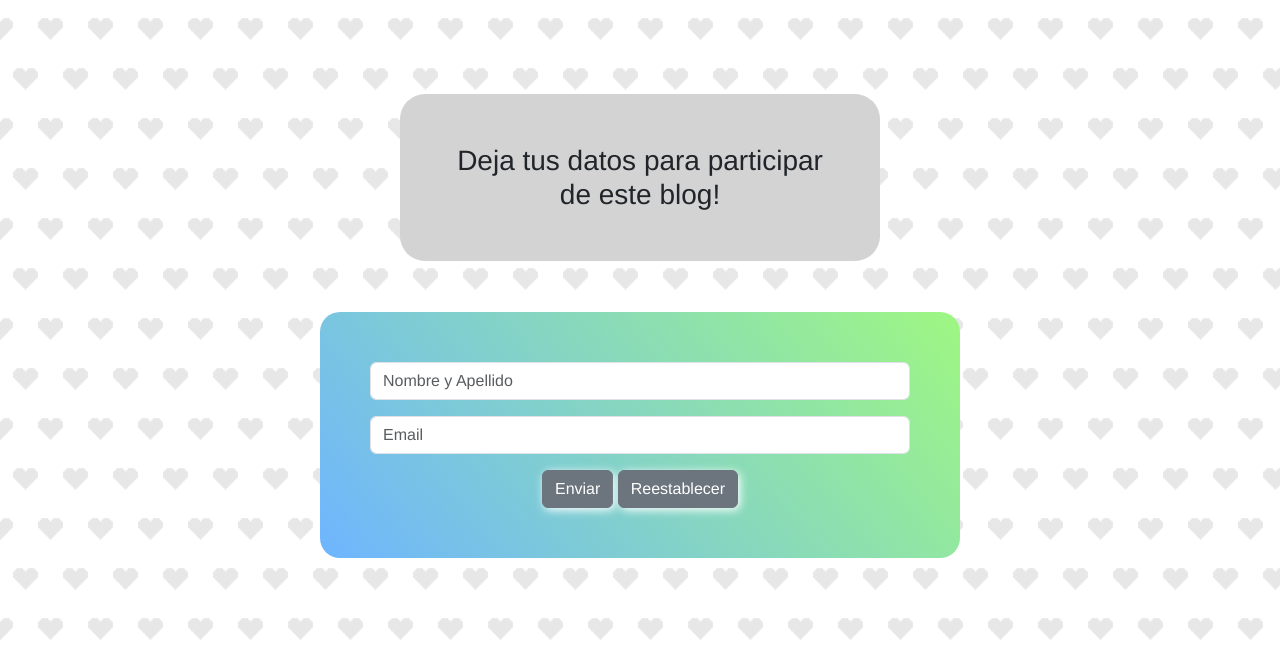
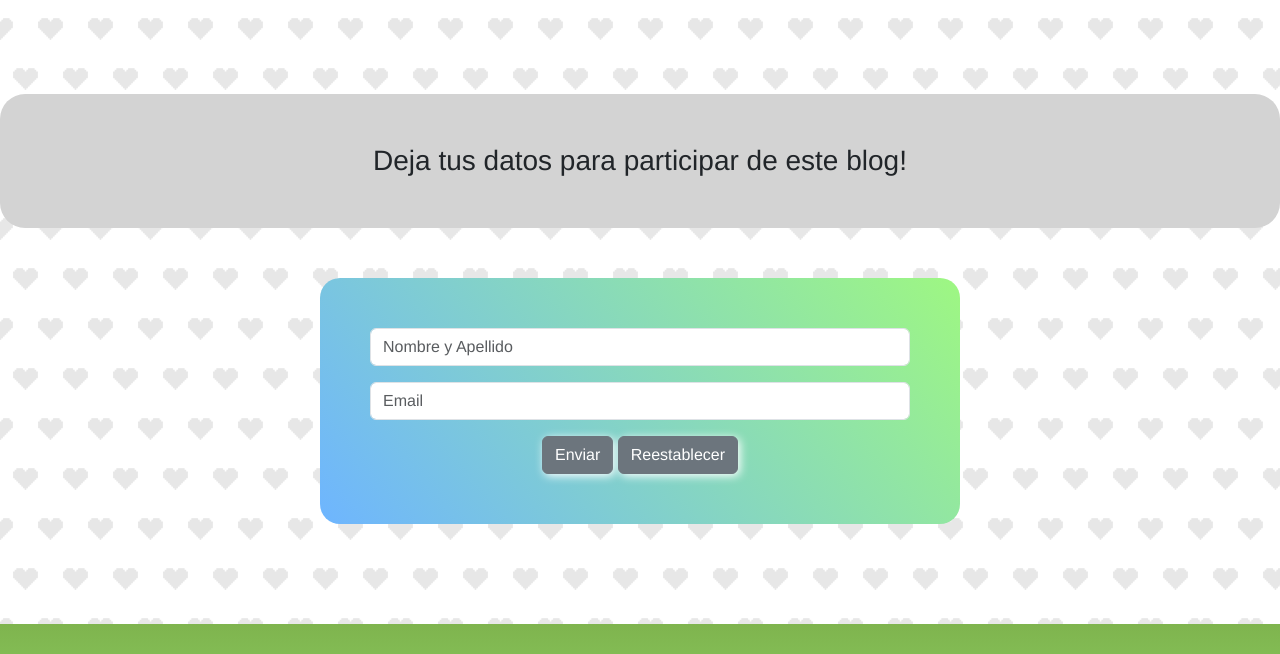
Before and after one commit to AileenBarbagallo/PatitasSabias, a website: page pages/contacto.html in a window 1280 px wide. Shown: the part 146-800 px from the top of the page. Drawn offline with nearby package versions, Linux system fonts and the light colour scheme.

Commit message:
arreglo texto contacto

```diff
--- a/scss/layout/_contacto.scss
+++ b/scss/layout/_contacto.scss
@@ -25,3 +25,10 @@
         width: 100%;
     }
 }
+@media (max-width:1300px){
+    .h3contacto{
+        width: 100%;
+        margin:0;
+        margin-top: 100px;
+    }
+}
```
Also changed, not shown: css/styles.css, 1 other file.
